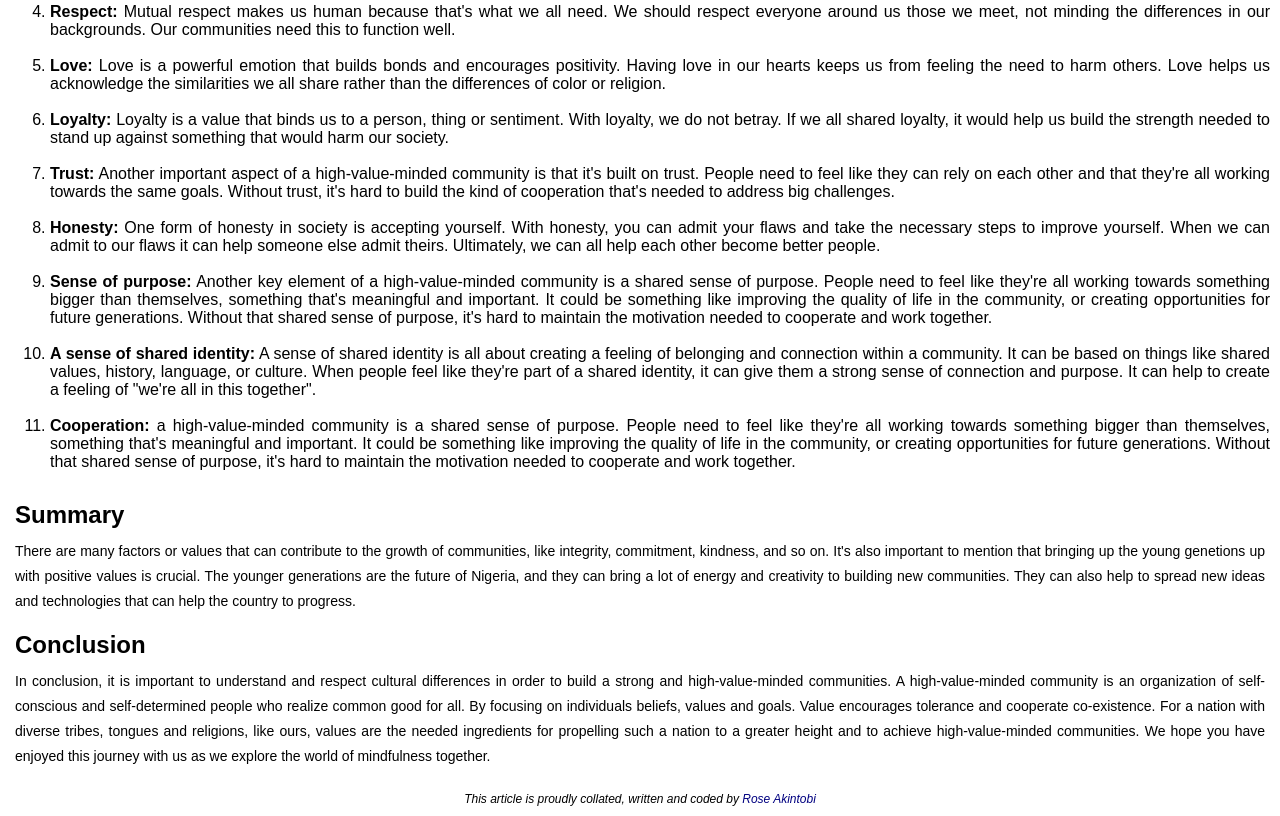
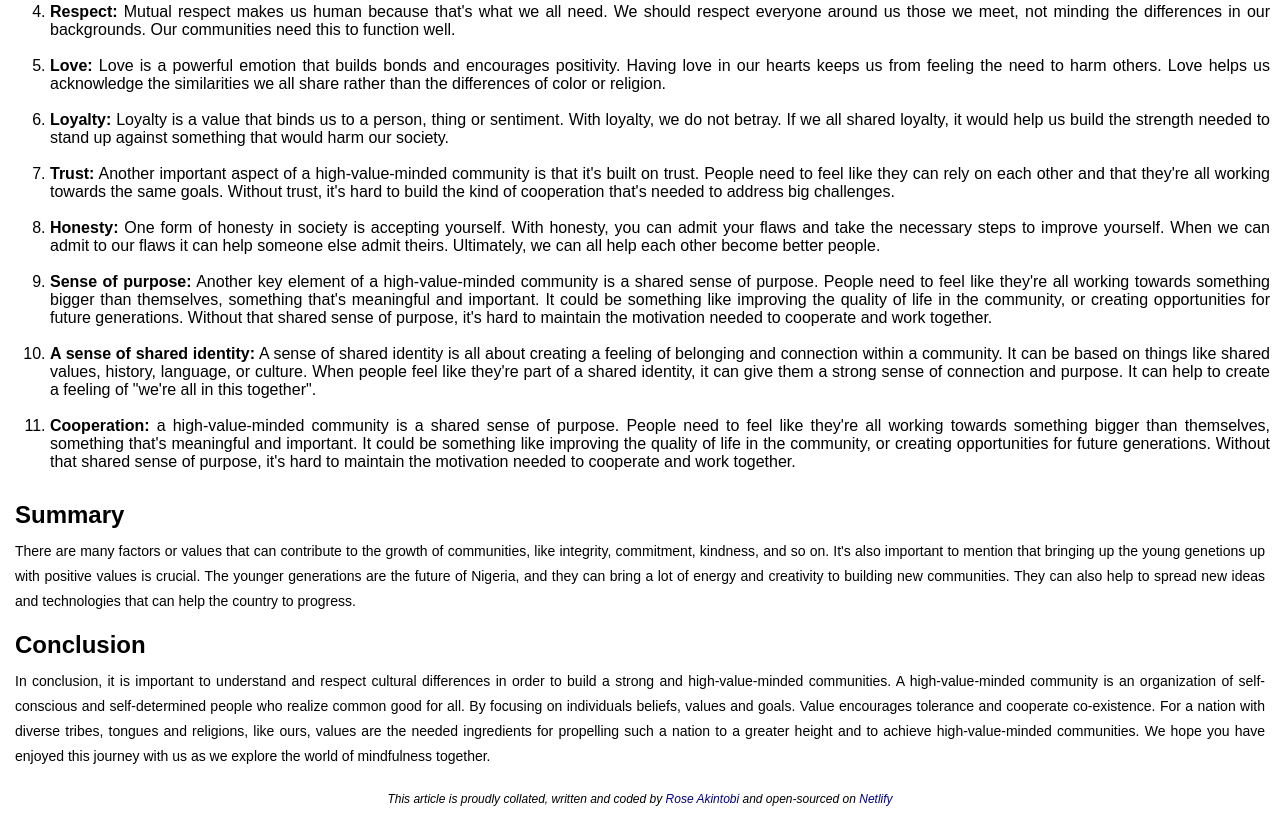
Before and after one commit to Richierosecodes/my-article, a plain HTML site: page index.html in a window 1280 px wide. Shown: the part 1342-2158 px from the top of the page. Drawn offline with Linux system fonts and the light colour scheme.

Commit message:
Update index.html

```diff
--- a/index.html
+++ b/index.html
@@ -201,7 +201,7 @@
         </p>
         <br/>
 
-        <footer>This article is proudly collated, written and coded by <a href="www.linkedin.com/in/roseakintobi">Rose Akintobi</a></footer>
+        <footer>This article is proudly collated, written and coded by <a href="www.linkedin.com/in/roseakintobi">Rose Akintobi</a> and open-sourced on <a href="https://app.netlify.com/user/settings#profile">Netlify</a></footer>
 
 </body>
 </html>
```
